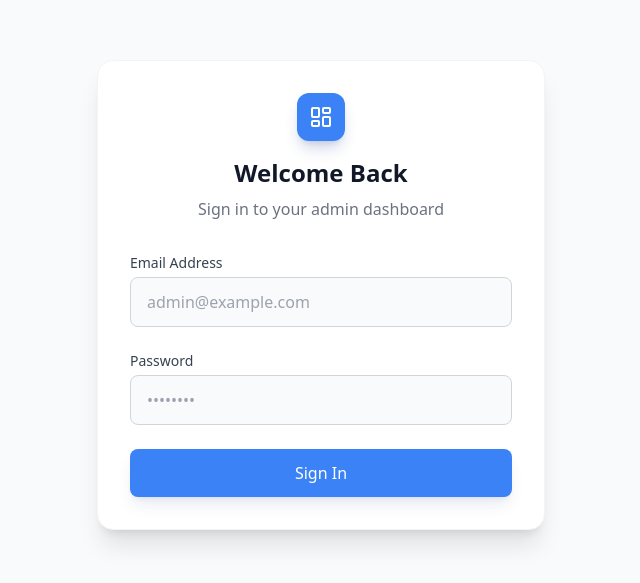
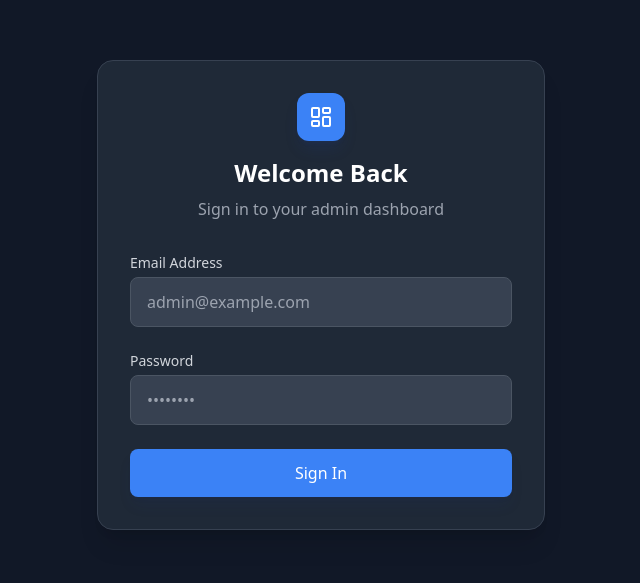
Before and after one commit to korsespada/AdminYeezy, a Next.js app: page /login in a window 1280 px wide. Shown: the part 105-688 px from the top of the page, without its empty margins (319-959 px from the left). Built offline with nearby package versions, Linux system fonts and the light colour scheme.

Commit message:
Remove productId from grid view and force dark theme

```diff
--- a/app/layout.tsx
+++ b/app/layout.tsx
@@ -12,7 +12,7 @@ export default function RootLayout({
   children: React.ReactNode
 }) {
   return (
-    <html lang="en">
+    <html lang="en" className="dark">
       <body>{children}</body>
     </html>
   )
--- a/components/ProductList.tsx
+++ b/components/ProductList.tsx
@@ -591,9 +591,6 @@ export default function ProductList({ initialData, brands, categories }: Product
                         {product.name}
                       </h3>
                     )}
-                    <p className="text-xs text-gray-500 dark:text-gray-400 font-mono px-2">
-                      {product.productId}
-                    </p>
                   </div>
                 </div>
 
```
